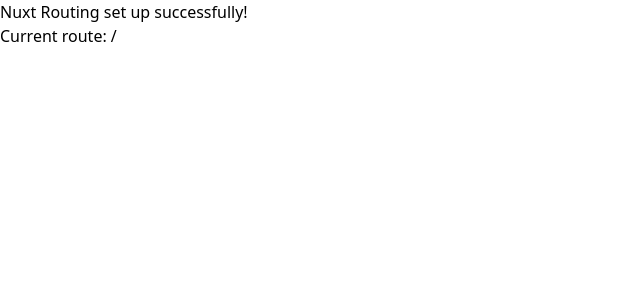
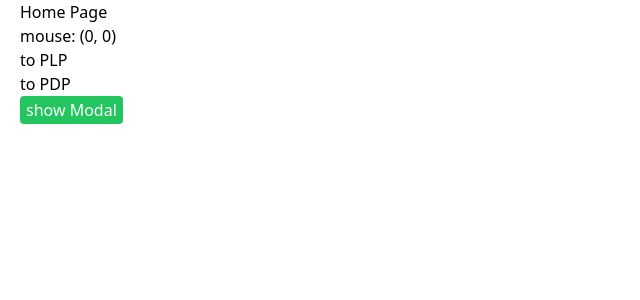
Before and after one commit to maoirving/nuxt3_demo, a Nuxt app: page / in a window 1280 px wide. Shown: the top 300 px of the page, without its empty margins (0-640 px from the left). Built offline with nearby package versions, Linux system fonts and the light colour scheme.

Commit message:
feat: add demo

```diff
--- a/app.vue
+++ b/app.vue
@@ -1,5 +1,5 @@
 <template>
-  <div>
+  <NuxtLayout>
     <NuxtPage />
-  </div>
+  </NuxtLayout>
 </template>
--- /dev/null
+++ b/components/base/Button.vue
@@ -0,0 +1,57 @@
+<script lang="ts">
+export default defineComponent({
+  name: 'BaseButton',
+
+  inheritAttrs: false,
+})
+</script>
+<script setup lang="ts">
+const props = withDefaults(
+  defineProps<{
+    variant?: string
+    border?: boolean
+  }>(),
+  {
+    variant: 'primary',
+    border: false,
+  }
+)
+
+const emit = defineEmits<{
+  (event: 'click'): void
+}>()
+
+const buttonType = computed<'button' | 'submit' | 'reset'>(() => 'button')
+
+const color = computed(() => {
+  let c = ''
+  switch (props.variant) {
+    case 'pink':
+      c = 'pink'
+      break
+    default:
+      c = '#fff'
+  }
+  return c
+})
+
+const onClick = () => {
+  emit('click')
+}
+</script>
+
+<template>
+  <button
+    class="hover:filter hover:brightness-95 px-1.5 py-0.5 bg-green-500 rounded btn"
+    :type="buttonType"
+    @click="onClick"
+  >
+    <slot />
+  </button>
+</template>
+
+<style lang="scss">
+.btn {
+  color: v-bind(color);
+}
+</style>
--- /dev/null
+++ b/components/base/Modal.vue
@@ -0,0 +1,61 @@
+<script lang="ts">
+export default defineComponent({
+  name: 'BaseModal',
+
+  inheritAttrs: false,
+})
+</script>
+<script setup lang="ts">
+import { onClickOutside } from '@vueuse/core'
+
+const visible = ref(false)
+const containerEl = shallowRef<null | HTMLElement>(null)
+
+const showModal = () => {
+  visible.value = true
+}
+
+const closeModal = () => {
+  visible.value = false
+}
+
+onClickOutside(containerEl, () => {
+  closeModal()
+})
+
+defineExpose({
+  visible,
+  showModal,
+  closeModal,
+})
+</script>
+
+<template>
+  <div v-if="visible" ref="containerEl" class="modal">
+    <p>modal</p>
+    <BaseButton class="modal__close" @click="closeModal">
+      <template #default> close </template>
+    </BaseButton>
+  </div>
+</template>
+
+<style lang="scss">
+.modal {
+  position: absolute;
+  top: 50%;
+  left: 50%;
+  display: flex;
+  align-items: center;
+  justify-content: center;
+  width: 50vh;
+  height: 50vh;
+  border-radius: 10px;
+  background-color: pink;
+  transform: translate(-50%, -50%);
+  &__close {
+    position: absolute;
+    top: 0;
+    right: 0;
+  }
+}
+</style>
--- /dev/null
+++ b/composables/useMenu.ts
@@ -0,0 +1,7 @@
+export function useMenu() {
+  const menu = ref([])
+
+  return {
+    menu,
+  }
+}
--- /dev/null
+++ b/layouts/default.vue
@@ -0,0 +1,5 @@
+<template>
+  <div class="px-5 max-w-[1400px] mx-auto">
+    <slot />
+  </div>
+</template>
--- a/pages/index.vue
+++ b/pages/index.vue
@@ -1,10 +1,40 @@
 <script setup lang="ts">
-const route = useRoute()
+import BaseModal from '~~/components/base/Modal.vue'
+
+const { x, y } = useMouse()
+
+const title = ref('Home Page')
+const modalEl = ref<InstanceType<typeof BaseModal> | null>(null)
+
+const onShowModal = () => {
+  if (!modalEl.value) return
+  modalEl.value.showModal()
+}
 </script>
 
 <template>
   <div>
-    <h1>Nuxt Routing set up successfully!</h1>
-    <p>Current route: {{ route.path }}</p>
+    <h1 class="primary-title">{{ title }}</h1>
+    <p>mouse: ({{ x }}, {{ y }})</p>
+    <div>
+      <NuxtLink
+        :to="{ name: 'product-lister-slug', params: { slug: 'iPhone' } }"
+      >
+        to PLP
+      </NuxtLink>
+    </div>
+    <div>
+      <NuxtLink
+        :to="{ name: 'product-detail-slug', params: { slug: 'iPhone13' } }"
+      >
+        to PDP
+      </NuxtLink>
+    </div>
+    <div>
+      <BaseButton variant="primary" @click="onShowModal">
+        show Modal
+      </BaseButton>
+    </div>
+    <BaseModal ref="modalEl" />
   </div>
 </template>
--- /dev/null
+++ b/pages/product/detail/[slug].vue
@@ -0,0 +1,9 @@
+<script lang="ts" setup>
+const title = ref('PDP')
+</script>
+
+<template>
+  <div>
+    <h1 class="primary-title">{{ title }}</h1>
+  </div>
+</template>
--- /dev/null
+++ b/pages/product/lister/[slug].vue
@@ -0,0 +1,16 @@
+<script lang="ts" setup>
+const title = ref('PLP')
+</script>
+
+<template>
+  <div>
+    <h1 class="primary-title">{{ title }}</h1>
+    <div>
+      <NuxtLink
+        :to="{ name: 'product-detail-slug', params: { slug: 'iPhone13' } }"
+      >
+        iPhone 13
+      </NuxtLink>
+    </div>
+  </div>
+</template>
```
